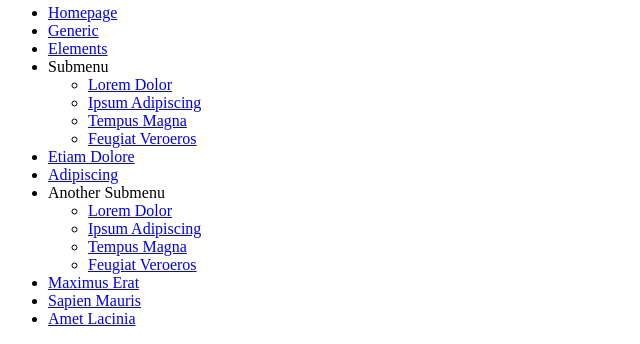
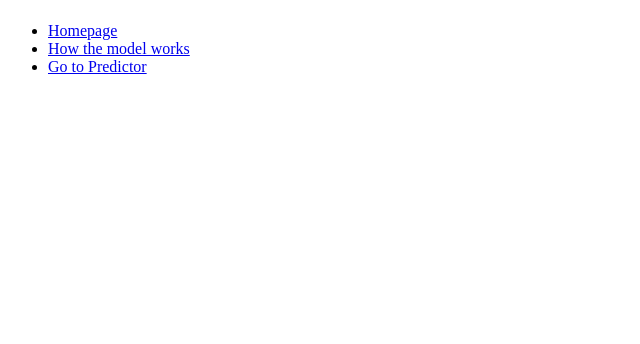
Before and after one commit to ShravanCool/Scanzy, a Python web app: template templates/index.html in a window 1280 px wide. Shown: the part 659-1003 px from the top of the page, without its empty margins (0-640 px from the left). After the commit the page ends 733 px from the top, so only its background shows below. Run offline with Jinja, Linux system fonts and the light colour scheme; the template is opened without the code that fills it, so the values that code supplies are empty; some libraries are stand-ins or nearby versions.

Commit message:
Added and fixed dependency links

```diff
--- a/templates/index.html
+++ b/templates/index.html
@@ -47,7 +47,8 @@
                                          exhibit signs of covid-19 infection, it is again recommended to check with some proper
                                          medical institions.</p>
 										<ul class="actions">
-											<li><a href="#" class="button big">Learn More</a></li>
+											<li><a href="./generic.html" class="button big">Learn More</a></li>
+											<li><a href="./elements.html" class="button big">Go to Predictor</a></li>
 										</ul>
 									</div>
 									<span class="image object">
@@ -170,31 +171,31 @@
 									</header>
 									<ul>
 										<li><a href="index.html">Homepage</a></li>
-										<li><a href="generic.html">Generic</a></li>
-										<li><a href="elements.html">Elements</a></li>
-										<li>
-											<span class="opener">Submenu</span>
-											<ul>
-												<li><a href="#">Lorem Dolor</a></li>
-												<li><a href="#">Ipsum Adipiscing</a></li>
-												<li><a href="#">Tempus Magna</a></li>
-												<li><a href="#">Feugiat Veroeros</a></li>
-											</ul>
-										</li>
-										<li><a href="#">Etiam Dolore</a></li>
-										<li><a href="#">Adipiscing</a></li>
-										<li>
-											<span class="opener">Another Submenu</span>
-											<ul>
-												<li><a href="#">Lorem Dolor</a></li>
-												<li><a href="#">Ipsum Adipiscing</a></li>
-												<li><a href="#">Tempus Magna</a></li>
-												<li><a href="#">Feugiat Veroeros</a></li>
-											</ul>
-										</li>
-										<li><a href="#">Maximus Erat</a></li>
-										<li><a href="#">Sapien Mauris</a></li>
-										<li><a href="#">Amet Lacinia</a></li>
+										<li><a href="generic.html">How the model works</a></li>
+										<li><a href="elements.html">Go to Predictor</a></li>
+										<!--<li>-->
+											<!--<span class="opener">Submenu</span>-->
+											<!--<ul>-->
+												<!--<li><a href="#">Lorem Dolor</a></li>-->
+												<!--<li><a href="#">Ipsum Adipiscing</a></li>-->
+												<!--<li><a href="#">Tempus Magna</a></li>-->
+												<!--<li><a href="#">Feugiat Veroeros</a></li>-->
+											<!--</ul>-->
+										<!--</li>-->
+										<!--<li><a href="#">Etiam Dolore</a></li>-->
+										<!--<li><a href="#">Adipiscing</a></li>-->
+										<!--<li>-->
+											<!--<span class="opener">Another Submenu</span>-->
+											<!--<ul>-->
+												<!--<li><a href="#">Lorem Dolor</a></li>-->
+												<!--<li><a href="#">Ipsum Adipiscing</a></li>-->
+												<!--<li><a href="#">Tempus Magna</a></li>-->
+												<!--<li><a href="#">Feugiat Veroeros</a></li>-->
+											<!--</ul>-->
+										<!--</li>-->
+										<!--<li><a href="#">Maximus Erat</a></li>-->
+										<!--<li><a href="#">Sapien Mauris</a></li>-->
+										<!--<li><a href="#">Amet Lacinia</a></li>-->
 									</ul>
 								</nav>
 
```
